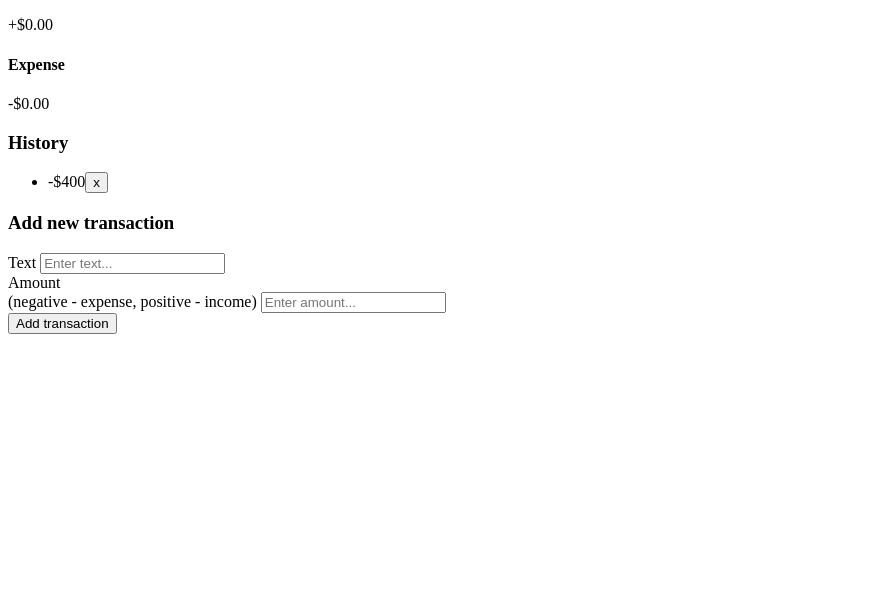
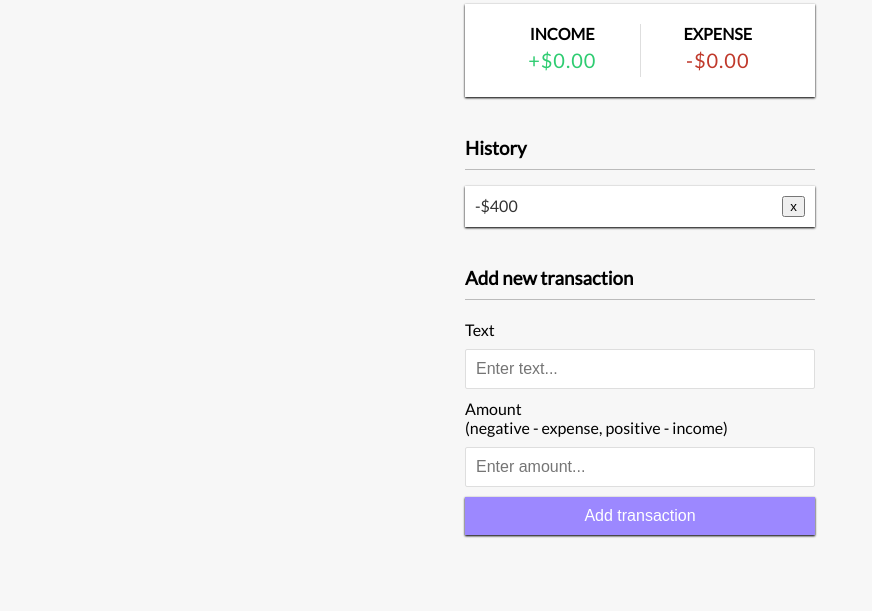
Before and after one commit to bplavin/ExpenseTracker, a plain HTML site: page index.html in a window 1280 px wide. Shown: the part 189-800 px from the top of the page, without its empty margins (0-872 px from the left). Drawn offline with Linux system fonts and the light colour scheme.

Commit message:
Income/Expense styling. Basic layout

```diff
--- a/index.html
+++ b/index.html
@@ -19,7 +19,6 @@
           <h4>Income</h4>
           <p id="money-plus" class="money plus">+$0.00</p>
         </div>
-      </div>
         <div>
           <h4>Expense</h4>
           <p id="money-minus" class="money minus">-$0.00</p>
@@ -28,18 +27,22 @@
 
       <h3>History</h3>
       <ul id="list" class="list">
-    <li class="minus"> <span>-$400</span><button class="delete-btn">x</button></li>
+        <li class="minus">
+          <span>-$400</span><button class="delete-btn">x</button>
+        </li>
       </ul>
 
       <h3>Add new transaction</h3>
       <form id="form">
         <div class="form-control">
           <label for="text">Text</label>
-            <input type="text" placeholder="Enter text..." id="text">
+          <input type="text" placeholder="Enter text..." id="text" />
         </div>
         <div class="form-control">
-            <label for="amount">Amount <br />(negative - expense, positive - income)</label>
-            <input type="number" placeholder="Enter amount..." id="amount">
+          <label for="amount"
+            >Amount <br />(negative - expense, positive - income)</label
+          >
+          <input type="number" placeholder="Enter amount..." id="amount" />
         </div>
         <button class="btn">Add transaction</button>
       </form>
--- a/style.css
+++ b/style.css
@@ -0,0 +1,117 @@
+@import url("https://fonts.googleapis.com/css2?family=Lato&display=swap");
+
+:root {
+  --box-shadow: 0 1px 3px rgba(0, 0, 0, 0.12), 0 1px 2px rgba(0, 0, 0.24);
+}
+
+* {
+  box-sizing: border-box;
+}
+
+body {
+  display: flex;
+  margin: 0;
+  flex-direction: column;
+  align-items: center;
+  justify-content: center;
+  min-height: 100vh;
+  background-color: #f7f7f7;
+  font-family: "Lato", sans-serif;
+}
+
+.container {
+  margin: 30px auto;
+  width: 350px;
+}
+
+h1 {
+  letter-spacing: 1px;
+  margin: 0;
+}
+
+h3 {
+  margin: 40px 0 10px;
+  padding-bottom: 10px;
+  border-bottom: 1px solid #bbb;
+}
+
+h4 {
+  margin: 0;
+  text-transform: uppercase;
+}
+
+.inc-exp-container {
+  display: flex;
+  margin: 20px 0;
+  padding: 20px;
+  background-color: #fff;
+  box-shadow: var(--box-shadow);
+  justify-content: space-between;
+}
+
+.inc-exp-container > div {
+  flex: 1;
+  text-align: center;
+}
+
+.inc-exp-container > div:first-of-type {
+  border-right: 1px solid #dedede;
+}
+
+.money {
+  margin: 5px 0;
+  font-size: 20px;
+  letter-spacing: 1px;
+}
+
+.money.plus {
+  color: #2ecc71;
+}
+
+.money.minus {
+  color: #c0392b;
+}
+
+label {
+  margin: 10px 0;
+  display: inline-block;
+}
+
+input[type="text"],
+input[type="number"] {
+  display: block;
+  width: 100%;
+  padding: 10px;
+  font-size: 16px;
+  border: 1px solid #dedede;
+  border-radius: 2px;
+}
+
+.btn {
+  display: block;
+  width: 100%;
+  margin: 10px 0 30px;
+  padding: 10px;
+  font-size: 16px;
+  border: 0;
+  background-color: #9c88ff;
+  color: #fff;
+  box-shadow: var(--box-shadow);
+}
+
+.list {
+  margin-bottom: 40px;
+  padding: 0;
+  list-style-type: none;
+}
+
+.list li {
+  display: flex;
+  padding: 10px;
+  margin: 10px 0;
+  background-color: #fff;
+  box-shadow: var(--box-shadow);
+  justify-content: space-between;
+  color: #333;
+  position: relative;
+}
```
Lines whose indentation alone changed are shown as unchanged.
